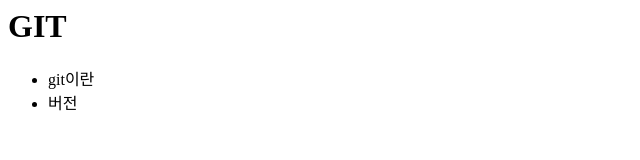
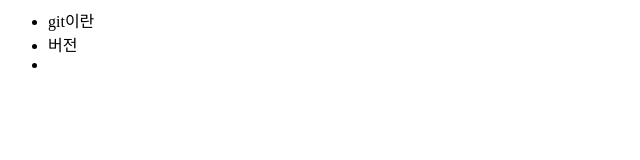
Before and after one commit to HASURIN/opentutorials_git_test, a plain HTML site: page index.html in a window 1280 px wide. Shown: the whole page, without its empty margins (0-640 px from the left). Drawn offline with Linux system fonts and the light colour scheme.

Commit message:
no message

```diff
--- a/index.html
+++ b/index.html
@@ -1,12 +1,11 @@
 <html>
     <head></head>
     <body>
-        <header>
-            <h1>GIT</h1>
-        </header>
+        <header></header>
         <ul>
             <li>git이란</li>
             <li>버전</li>
+            <li></li>
         </ul>
     </body>
 </html>
```
